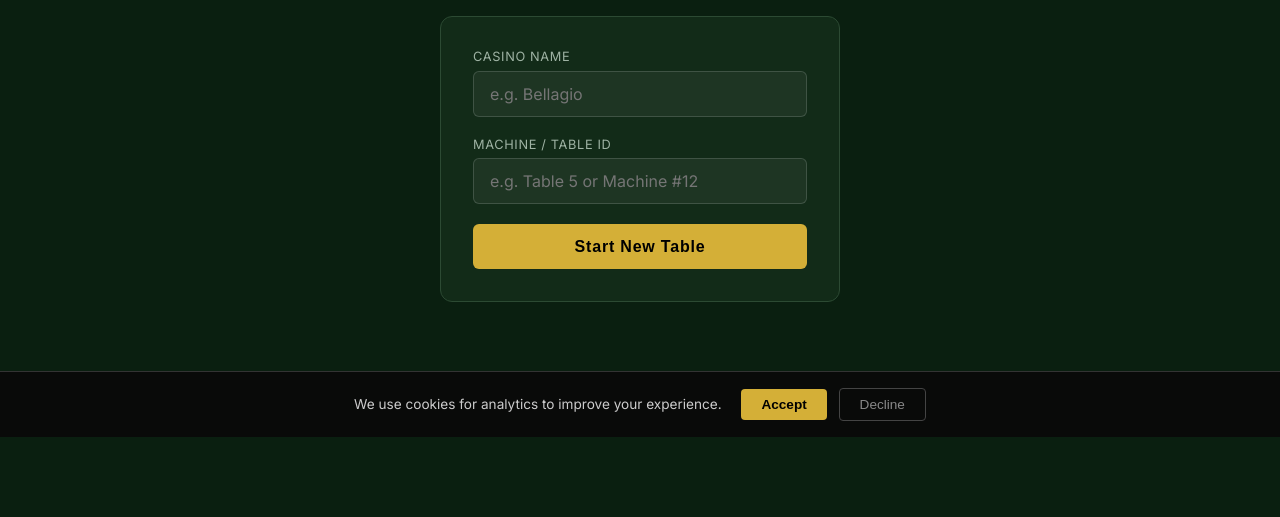
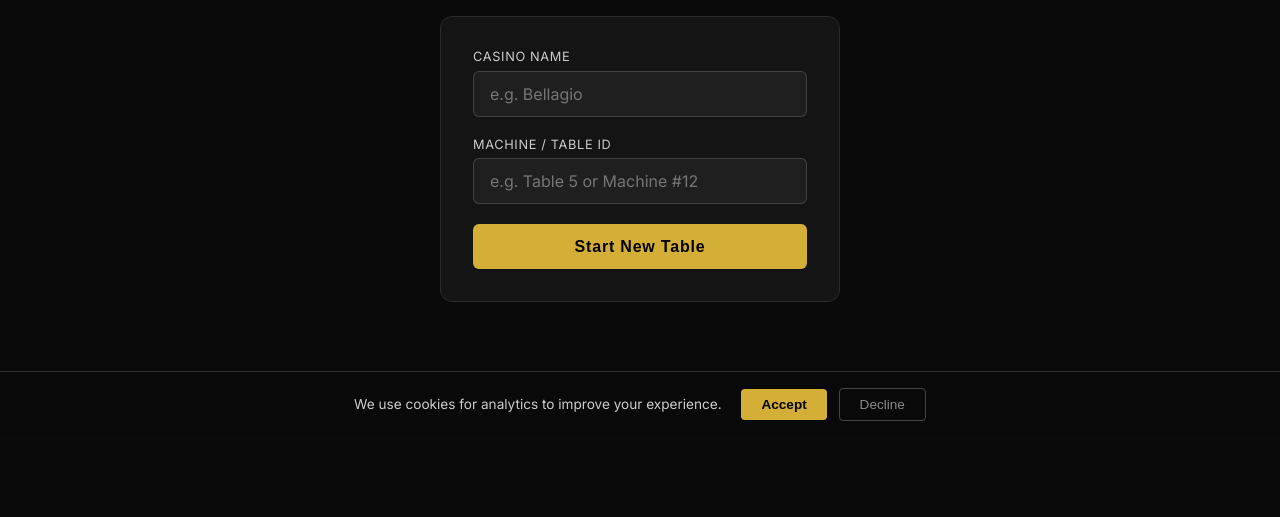
Before and after one commit to AdaptationLivingLLC/beatthehousegaming.com, a website: page app.html in a window 1280 px wide. Shown: the part 363-880 px from the top of the page. Drawn offline with Linux system fonts and the light colour scheme.

Commit message:
fix: casino theme background back to black, original BTHG palette (never green backgrounds)

```diff
--- a/css/themes.css
+++ b/css/themes.css
@@ -24,9 +24,13 @@
      re-color every chip label individually.
    ============================================================ */
 
+/* Casino = the original BTHG identity: black background, gold accent.
+   Matches the marketing site's palette (index.html :root). Green appears
+   ONLY where the app already used it (win indicators #5EFF00), never as
+   a background. Per Brandon 2026-07-02: backgrounds stay black. */
 body[data-theme="casino"] {
-  --bg: #0a1f10; --surface: #122b18; --line: #2c4a33;
-  --text: #f4efe1; --muted: #9fb3a4; --accent: #d4af37; --accent2: #5EFF00;
+  --bg: #0a0a0a; --surface: #141414; --line: #2a2a2a;
+  --text: #ffffff; --muted: #cccccc; --accent: #d4af37; --accent2: #5EFF00;
   --red: #c8362e; --black: #171717; --green: #0f6b2f; --win: #5EFF00; --loss: #ff4444;
 
   --accent-rgb: 212, 175, 55;
@@ -34,7 +38,7 @@ body[data-theme="casino"] {
   --loss-rgb: 255, 68, 68;
   --red-rgb: 200, 54, 46;
   --gold-glow: rgba(212, 175, 55, 0.4);
-  --cell-bg: rgba(10, 10, 10, 0.6);
+  --cell-bg: rgba(20, 20, 20, 0.75);
 }
 
 body[data-theme="midnight"] {
```
